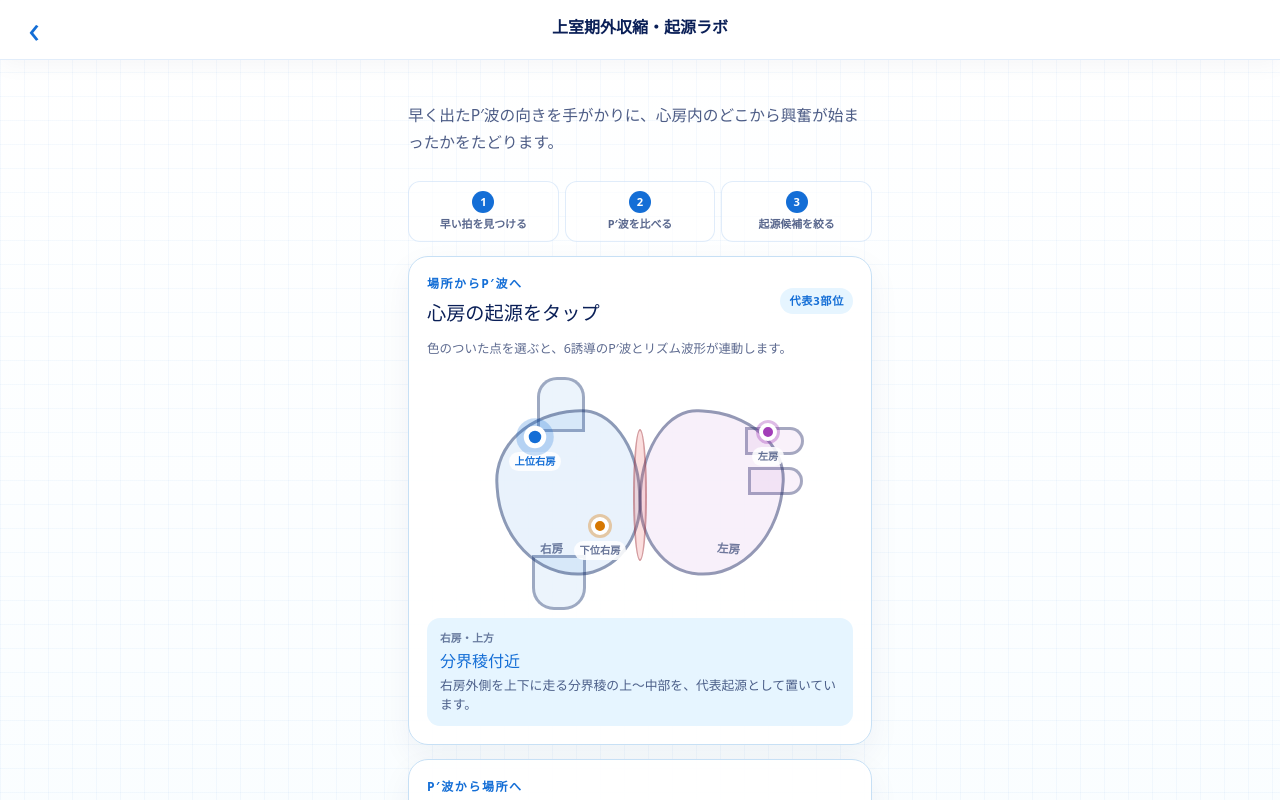
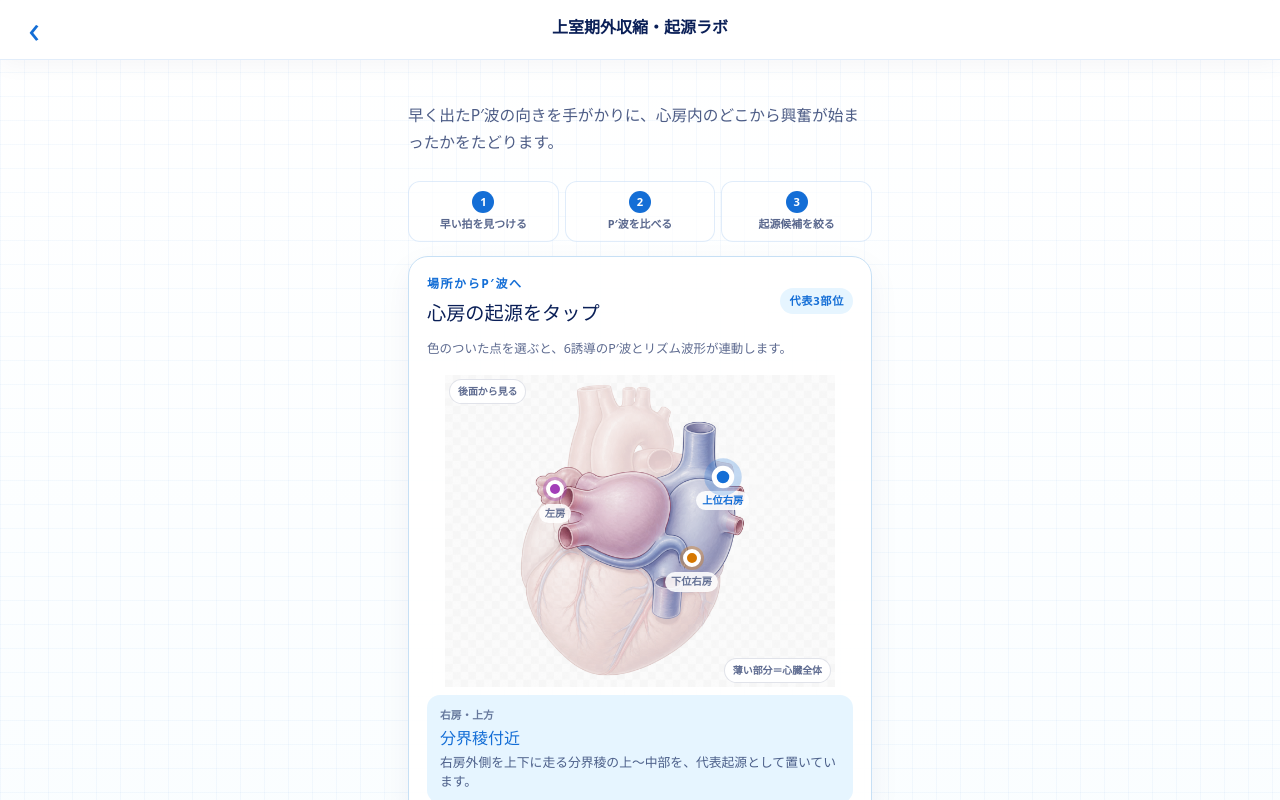
Before and after one commit to meko1984/ECG-Reading-Lab, a Next.js app: page /labs/pac in a window 1280 px wide. Shown: the top 800 px of the page. Built offline with nearby package versions, Linux system fonts and the light colour scheme.

Commit message:
Add posterior heart anatomy to PAC lab

```diff
--- a/app/components/PACLabClient.tsx
+++ b/app/components/PACLabClient.tsx
@@ -17,6 +17,8 @@ const markerLabels: Record<PACOriginId, string> = {
   'cs-ostium': '冠静脈洞入口部',
   'left-superior-pv': '左上肺静脈付近',
 };
+
+const pacHeartImage = `${process.env.NEXT_PUBLIC_BASE_PATH ?? ''}/pac-posterior-heart-v1.png`;
 
 export function PACLabClient() {
   const [activeOriginId, setActiveOriginId] = useState<PACOriginId>('crista-terminalis');
@@ -44,14 +46,14 @@ export function PACLabClient() {
 
         <p className="pac-interaction-hint">色のついた点を選ぶと、6誘導のP′波とリズム波形が連動します。</p>
 
-        <div className="pac-atria-map" role="img" aria-label="右房と左房を正面から見た模式図。3つの代表起源を選べます。">
-          <div className="pac-vessel pac-svc" aria-hidden="true" />
-          <div className="pac-vessel pac-ivc" aria-hidden="true" />
-          <div className="pac-vessel pac-pv-left" aria-hidden="true" />
-          <div className="pac-vessel pac-pv-right" aria-hidden="true" />
-          <div className="pac-atrium pac-right-atrium" aria-hidden="true"><span>右房</span></div>
-          <div className="pac-atrium pac-left-atrium" aria-hidden="true"><span>左房</span></div>
-          <div className="pac-septum" aria-hidden="true" />
+        <div className="pac-atria-map">
+          <img
+            className="pac-heart-anatomy"
+            src={pacHeartImage}
+            alt="心臓を後面から見た模式図。薄い心臓全体を背景に、右房と左房、上下大静脈、4本の肺静脈、冠静脈洞を示しています。"
+          />
+          <span className="pac-view-badge">後面から見る</span>
+          <span className="pac-whole-heart-note">薄い部分＝心臓全体</span>
 
           {PAC_ORIGINS.map((origin) => (
             <button
--- a/app/globals.css
+++ b/app/globals.css
@@ -842,68 +842,35 @@ button { color: inherit; }
 
 .pac-atria-map {
   position: relative;
-  width: min(100%, 328px);
-  height: 235px;
+  width: min(100%, 390px);
+  aspect-ratio: 5 / 4;
   margin: 16px auto 8px;
 }
 
-.pac-atrium {
-  position: absolute;
-  top: 35px;
-  width: 145px;
-  height: 166px;
-  border: 3px solid rgba(10, 31, 87, 0.42);
-  background: rgba(20, 110, 214, 0.09);
+.pac-heart-anatomy {
+  display: block;
+  width: 100%;
+  height: 100%;
+  object-fit: contain;
+  filter: saturate(0.9) contrast(0.98);
 }
 
-.pac-atrium span {
+.pac-view-badge,
+.pac-whole-heart-note {
   position: absolute;
-  bottom: 17px;
-  color: rgba(10, 31, 87, 0.58);
-  font-size: 0.72rem;
+  z-index: 3;
+  padding: 4px 8px;
+  border: 1px solid rgba(10, 31, 87, 0.12);
+  border-radius: 999px;
+  background: rgba(255, 255, 255, 0.88);
+  color: rgba(10, 31, 87, 0.66);
+  font-size: 0.62rem;
   font-weight: 900;
+  backdrop-filter: blur(4px);
 }
 
-.pac-right-atrium {
-  left: 20px;
-  border-radius: 62% 42% 48% 60% / 45% 55% 48% 60%;
-  transform: rotate(-3deg);
-}
-
-.pac-right-atrium span { left: 38px; }
-
-.pac-left-atrium {
-  right: 20px;
-  border-radius: 40% 62% 58% 46% / 54% 43% 62% 48%;
-  background: rgba(162, 61, 184, 0.08);
-  transform: rotate(3deg);
-}
-
-.pac-left-atrium span { right: 38px; }
-
-.pac-septum {
-  position: absolute;
-  z-index: 2;
-  top: 54px;
-  left: calc(50% - 7px);
-  width: 14px;
-  height: 132px;
-  border-radius: 50%;
-  background: rgba(229, 74, 74, 0.18);
-  box-shadow: inset 0 0 0 2px rgba(146, 47, 56, 0.38);
-}
-
-.pac-vessel {
-  position: absolute;
-  z-index: 0;
-  border: 3px solid rgba(10, 31, 87, 0.35);
-  background: rgba(20, 110, 214, 0.08);
-}
-
-.pac-svc { top: 2px; left: 61px; width: 48px; height: 55px; border-radius: 20px 20px 0 0; }
-.pac-ivc { bottom: 0; left: 56px; width: 54px; height: 55px; border-radius: 0 0 22px 22px; }
-.pac-pv-left { top: 52px; right: 0; width: 59px; height: 28px; border-radius: 0 18px 18px 0; background: rgba(162, 61, 184, 0.07); }
-.pac-pv-right { top: 92px; right: 1px; width: 55px; height: 28px; border-radius: 0 18px 18px 0; background: rgba(162, 61, 184, 0.07); }
+.pac-view-badge { top: 4px; left: 4px; }
+.pac-whole-heart-note { right: 4px; bottom: 4px; }
 
 .pac-origin-marker {
   --origin-color: var(--blue);
@@ -944,9 +911,9 @@ button { color: inherit; }
 .pac-origin-marker.is-active { color: var(--origin-color); }
 .pac-origin-marker.is-active > span { transform: scale(1.25); box-shadow: 0 0 0 6px color-mix(in srgb, var(--origin-color) 24%, transparent); }
 .pac-origin-marker:focus-visible { outline: 3px solid var(--navy); outline-offset: 2px; border-radius: 12px; }
-.pac-marker-crista-terminalis { top: 48px; left: 27px; }
-.pac-marker-cs-ostium { top: 137px; left: 92px; }
-.pac-marker-left-superior-pv { top: 43px; right: 4px; }
+.pac-marker-crista-terminalis { top: 28%; left: 63%; }
+.pac-marker-cs-ostium { top: 54%; left: 55%; }
+.pac-marker-left-superior-pv { top: 32%; left: 20%; }
 
 .pac-selected-origin {
   display: grid;
@@ -1141,7 +1108,7 @@ button { color: inherit; }
   .pac-clue-card { margin-top: 8px; padding: 12px; }
   .pac-lab .section-heading { margin-bottom: 9px; }
   .pac-lab .section-heading h2 { font-size: 1.05rem; }
-  .pac-atria-map { width: min(100%, 298px); height: 216px; transform: scale(0.93); transform-origin: top center; margin-bottom: -7px; }
+  .pac-atria-map { width: min(100%, 340px); }
   .pac-lead-grid { gap: 5px; }
   .pac-lead-grid button { min-height: 76px; padding: 3px; }
 }
```
Also changed, not shown: public/pac-posterior-heart-v1.png (added).
